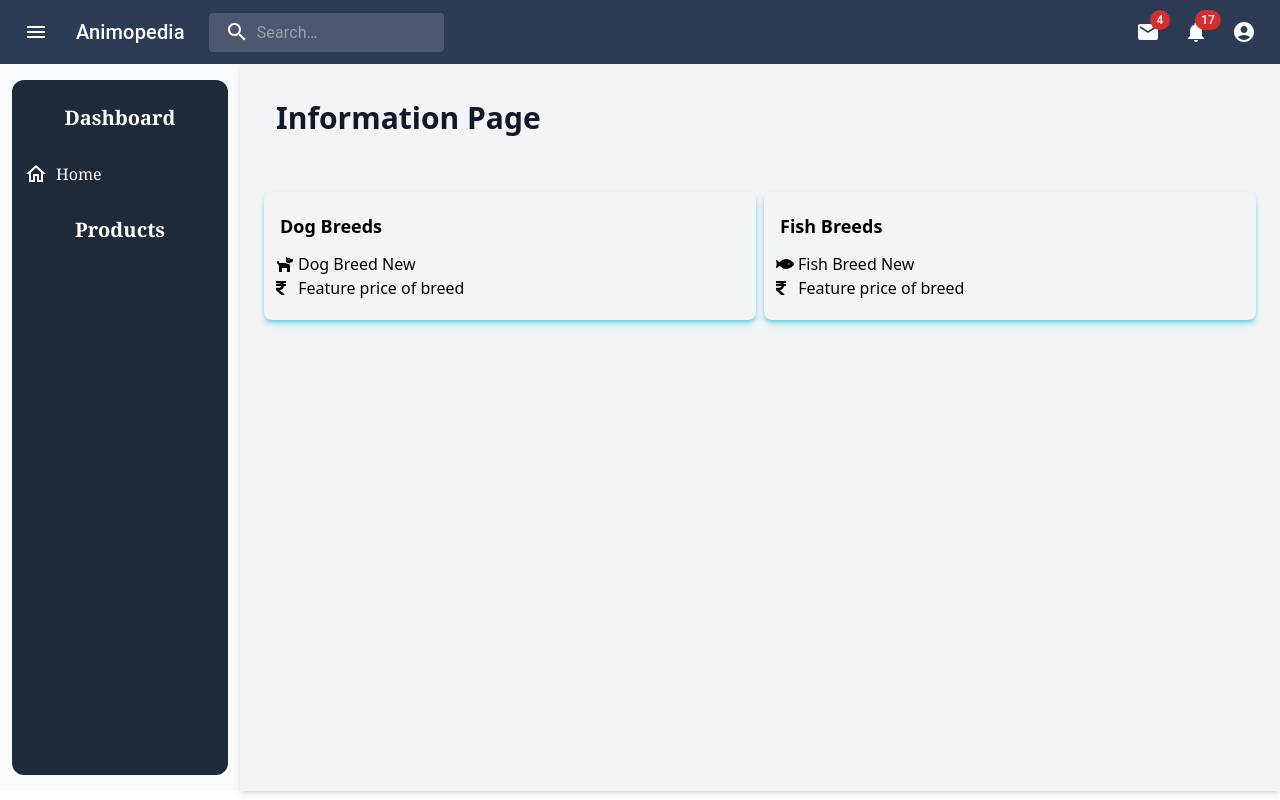
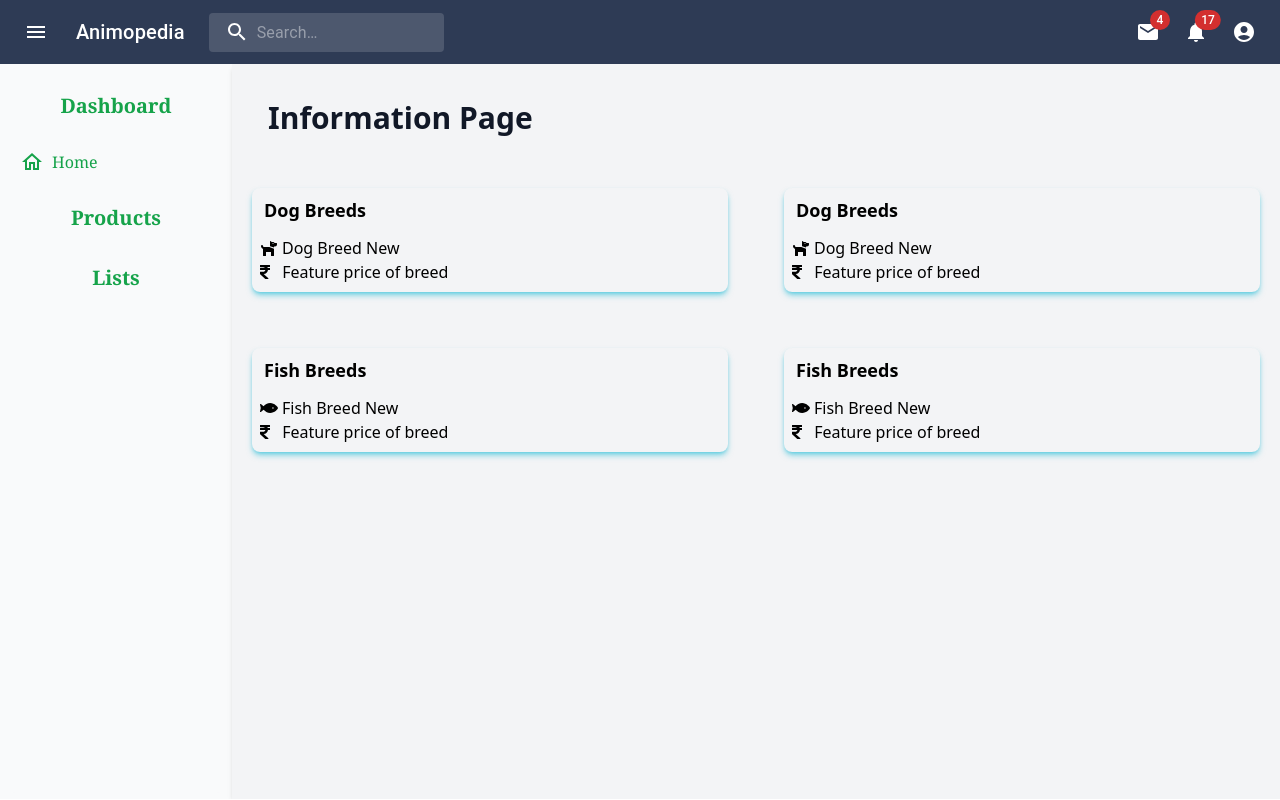
Before and after one commit to itsDikshaMahanot/ANIMOPEDIA_DASHBOARD, a React (Create React App) app in the folder animopedia_dashboard/: page / in a window 1280 px wide. Built offline with nearby package versions, Linux system fonts and the light colour scheme.

Commit message:
chnges done in feature App

```diff
--- a/animopedia_dashboard/src/App.js
+++ b/animopedia_dashboard/src/App.js
@@ -6,7 +6,7 @@ import Home from './pages/home/Home';
 export default function App() {
   return <div>
     <Topbar />
-    <div className='flex relative '>
+    <div className='flex relative overflow-hidden sm:h-[calc(100vh_-_60px)] lg:h-[calc(100vh_-_65px)]  '>
       <Sidebar />
       <Home />
     </div>
--- a/animopedia_dashboard/src/components/featureInfo/FeatureInfo.js
+++ b/animopedia_dashboard/src/components/featureInfo/FeatureInfo.js
@@ -5,9 +5,9 @@ import { faDog, faFish, faRupeeSign } from '@fortawesome/free-solid-svg-icons'
 
 export default function FeatureInfo() {
     return (
-        <div className="px-2 py-2">
-            <div className='my-4 mx-2 block md:justify-between sm:flex'>
-                <div className='border-gray-500 shadow-md shadow-cyan-500/50 cursor-pointer rounded-lg px-3 py-5 lg:flex-1 mx-1' >
+        <div className="px-1 py-2 overflow-hidden">
+            <div className='my-2 mx-2  md:grid grid-rows-3 grid-cols-2 gap-12 sm:flex'>
+                <div className='border-gray-500 shadow-md shadow-cyan-500/50 cursor-pointer rounded-lg px-2 py-2 lg:flex-1 mx-1 my-1' >
                     <span className='md:px-1 md:text-lg sm:text-sm font-semibold md:font-bold sm:font-light'> Dog Breeds </span>
                     <div className='mt-3 content-center'>
                         <FontAwesomeIcon icon={faDog} />
@@ -16,7 +16,16 @@ export default function FeatureInfo() {
                         <span className='px-2'> Feature price of breed</span>
                     </div>
                 </div>
-                <div className='border-gray-500 shadow-md shadow-cyan-500/50 cursor-pointer rounded-lg px-3 py-5 lg:flex-1 mx-1' >
+                <div className='border-gray-500 shadow-md shadow-cyan-500/50 cursor-pointer rounded-lg px-2 py-2 lg:flex-1 mx-1 my-1' >
+                    <span className='md:px-1 md:text-lg sm:text-sm font-semibold md:font-bold sm:font-light'> Dog Breeds </span>
+                    <div className='mt-3 content-center'>
+                        <FontAwesomeIcon icon={faDog} />
+                        <span className='px-1 mb-5'>Dog Breed New</span> <br />
+                        <FontAwesomeIcon icon={faRupeeSign} />
+                        <span className='px-2'> Feature price of breed</span>
+                    </div>
+                </div>
+                <div className='border-gray-500 shadow-md shadow-cyan-500/50 cursor-pointer rounded-lg px-2 py-2 lg:flex-1 mx-1 my-1' >
                     <span className='px-1 text-lg font-semibold'> Fish Breeds </span>
                     <div className='mt-3 content-center'>
                         <FontAwesomeIcon icon={faFish} />
@@ -25,24 +34,17 @@ export default function FeatureInfo() {
                         <span className='px-2'> Feature price of breed</span>
                     </div>
                 </div>
-                {/* <div className='border-gray-500 shadow-md shadow-cyan-500/50 cursor-pointer rounded-lg px-3 py-5 lg:flex-1 mx-1' >
+                <div className='border-gray-500 shadow-md shadow-cyan-500/50 cursor-pointer rounded-lg px-2 py-2 lg:flex-1 mx-1 my-1' >
                     <span className='px-1 text-lg font-semibold'> Fish Breeds </span>
                     <div className='mt-3 content-center'>
                         <FontAwesomeIcon icon={faFish} />
                         <span className='px-1 mb-5'>Fish Breed New</span> <br />
                         <FontAwesomeIcon icon={faRupeeSign} />
-                        <span className='px-2'>feature price of breed</span>
+                        <span className='px-2'> Feature price of breed</span>
                     </div>
                 </div>
-                <div className='border-gray-500 shadow-md shadow-cyan-500/50 cursor-pointer rounded-lg px-3 py-5 lg:flex-1 mx-1' >
-                    <span className='px-1 text-lg font-semibold'> Fish Breeds </span>
-                    <div className='mt-3 content-center'>
-                        <FontAwesomeIcon icon={faFish} />
-                        <span className='px-1 mb-5'>Fish Breed New</span> <br />
-                        <FontAwesomeIcon icon={faRupeeSign} />
-                        <span className='px-2'>feature price of breed</span>
-                    </div>
-                </div> */}
+
+
             </div>
         </div>
     );
--- a/animopedia_dashboard/src/components/sidebar/Sidebar.js
+++ b/animopedia_dashboard/src/components/sidebar/Sidebar.js
@@ -13,53 +13,54 @@ function Toggle() {
 
 export default function Sidebar() {
     const [isOpened, setIsOpened] = useState(false);
-    function Toggle() {
+    function Toggle_product() {
         setIsOpened(wasOpened => !wasOpened);
     }
     console.log(isOpened)
 
     const [lists, setLists] = useState([
+        { title: ' Products Info ', icon: <InfoOutlinedIcon />, id: 1, },
+        { title: ' Update ', icon: <UpgradeOutlinedIcon />, id: 2 },
+        { title: ' Insert ', icon: <ArtTrackOutlinedIcon />, id: 3 }
+    ]);
+    const [product, setProduct] = useState([
         { title: ' Products Info ', icon: <InfoOutlinedIcon />, id: 1 },
         { title: ' Update ', icon: <UpgradeOutlinedIcon />, id: 2 },
         { title: ' Insert ', icon: <ArtTrackOutlinedIcon />, id: 3 }
     ]);
     return (
         <div className='flex bg-gray-50 px-1 md:w-60 '>
-            <div className='h-[calc(100vh_-_105px)] bg-gray-800 rounded-xl my-4 text-white md:w-56 mx-2 sm:w-40'>
+            <div className='h-[calc(100vh_-_75px)] bg-gray-50 rounded-xl my-1 text-green-600 md:w-56 pl-1 pr-1 sm:w-40'>
                 <h3 className='font-bold align-text-top pt-6 pb-4 mx-3 font-serif text-xl text-center border-white'> Dashboard</h3>
                 <nav className='px-1 py-1 text-l'>
-                    <a href='#' className='px-2 py-2.5 flex space-x-2 hover:bg-blue-500 rounded transition duration-200 hover:text-blue-100 active:bg-gray-300'>
+                    <a href='#' className='px-2 py-2.5 flex space-x-2 hover:bg-green-100 rounded transition duration-200 hover:text-green-500 active:bg-gray-300'>
                         <HomeOutlinedIcon />
                         <h2><span className=' font-serif text-l'>Home</span></h2>
                     </a>
                 </nav>
                 <h3 className='font-bold align-text-top pt-4 pb-4 font-serif text-xl text-center border-white'>
-                    <button className='font-bold' onClick={() => Toggle()} >
+                    <button className='font-bold' onClick={() => Toggle_product()} >
                         {/* <img className="h-5 w-5" src="https://img.icons8.com/ios-glyphs/30/000000/product.png" /> */}
                         Products
                     </button>
                 </h3>
-                {isOpened && lists.map((lists, index) => (
+                {isOpened && product.map((product, index) => (
+                    <nav className='lg:px-3 py-2 text-l ml-2 hover:bg-green-100 rounded transition duration-200 hover:text-green-500 active:bg-gray-300  cursor-pointer ' key={lists.id}>
+                        {product.icon}
+                        {product.title}
+                    </nav>
+                ))}
+                <h3 className='font-bold align-text-top pt-4 pb-4 font-serif text-xl text-center border-white'>
+                    <button className='font-bold' onClick={() => Toggle()} >
+                        Lists
+                    </button>
+                </h3>
+                {/* {isOpened && lists.map((lists, index) => (
                     <nav className='lg:px-3 py-2 text-l ml-2 ' key={lists.id}>
                         {lists.icon}
                         {lists.title}
                     </nav>
-                ))}
-
-                {/* <a href='#' className='px-2 py-2.5 flex items-center space-x-2 hover:bg-blue-500 rounded transition duration-200 hover:text-blue-100'>
-                        <CollectionIcon className="h-5 w-5" />
-                        <span >Products Info</span>
-                    </a>
-                    <a href='#' className='px-2 py-2.5 flex items-center space-x-2 hover:bg-blue-500 rounded transition duration-200 hover:text-blue-100'>
-                        <svg xmlns="http://www.w3.org/2000/svg" class="h-5 w-5" fill="none" viewBox="0 0 24 24" stroke="currentColor">
-                            <path stroke-linecap="round" stroke-linejoin="round" stroke-width="2" d="M9 13h6m-3-3v6m5 5H7a2 2 0 01-2-2V5a2 2 0 012-2h5.586a1 1 0 01.707.293l5.414 5.414a1 1 0 01.293.707V19a2 2 0 01-2 2z" />
-                        </svg>
-                        <span >Update</span>
-                    </a>
-                    <a href='#' className='px-2 py-2.5 flex items-center space-x-2 hover:bg-blue-500 rounded transition duration-200 hover:text-blue-100'>
-                        <UploadIcon className="h-5 w-5" />
-                        <span>Insert</span>
-                    </a> */}
+                ))} */}
             </div>
         </div>
     );
--- a/animopedia_dashboard/src/pages/home/Home.js
+++ b/animopedia_dashboard/src/pages/home/Home.js
@@ -6,7 +6,10 @@ export default function Home() {
         <div className="bg-gray-100 shadow-md w-screen">
             <div className='md:px-1 py-1 sm:flex-1'>
                 <h2 className="text-2xl font-bold leading-7 px-8 py-8 text-gray-900 sm:text-3xl sm:truncate">Information Page</h2>
+                <div className=''>
                 <FeatureInfo />
+                </div>
+
             </div>
         </div >
     );
```
